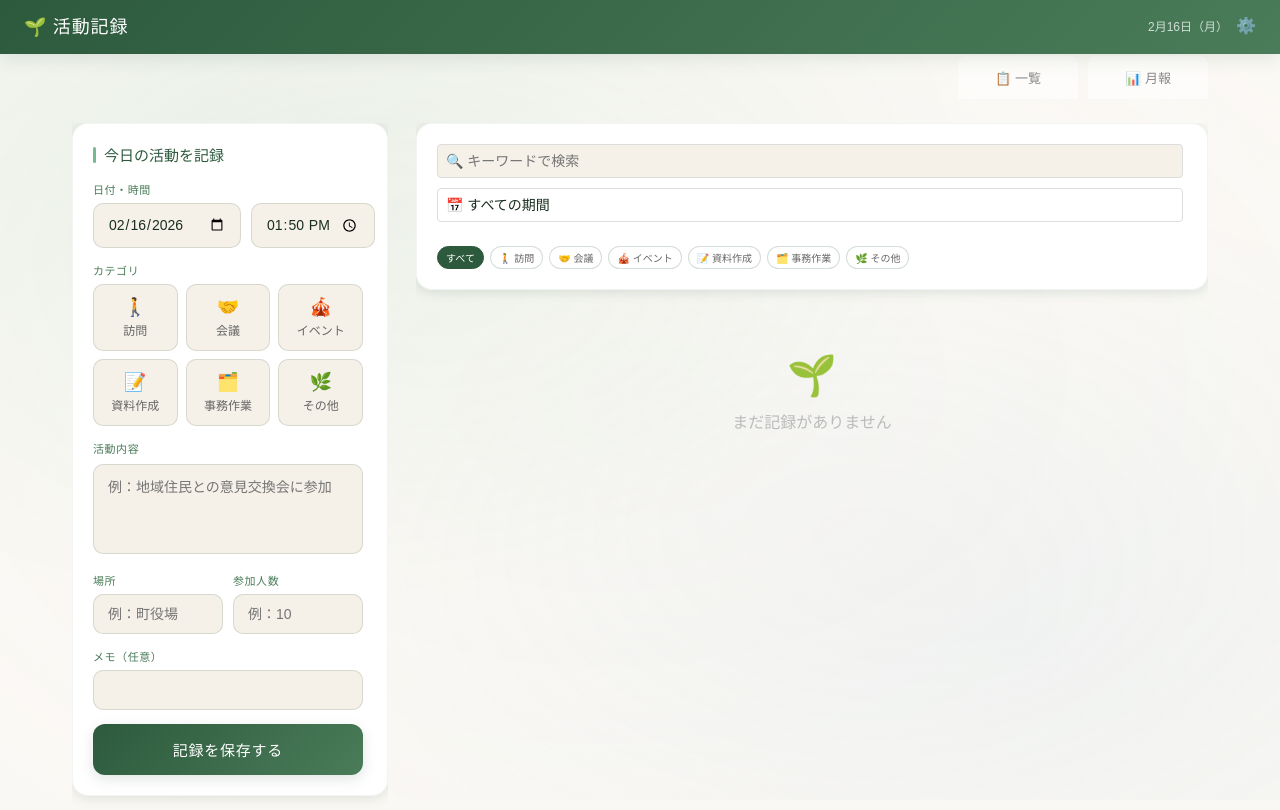
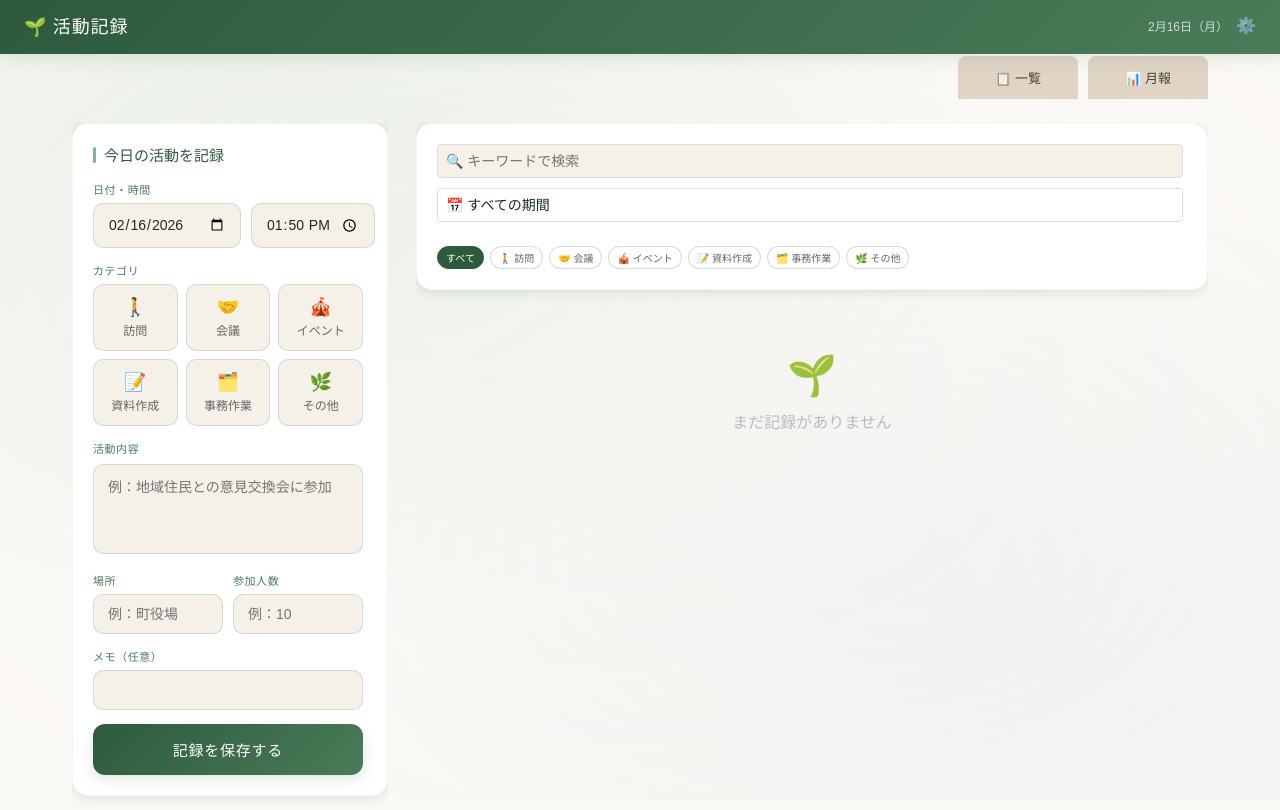
Before and after one commit to haru5512/schedule_manager, a React (Vite) app: page / in a window 1280 px wide. Built offline with nearby package versions, Linux system fonts and the light colour scheme.

Commit message:
Update: PC表示時のタブボタンの色を暖色系に変更 (#e0d5c5)

```diff
--- a/src/index.css
+++ b/src/index.css
@@ -756,7 +756,8 @@ textarea {
     flex: 0 0 auto;
     width: 120px;
     border-bottom: none;
-    background: rgba(255, 255, 255, 0.5);
+    background: #e0d5c5;
+    color: #4a3f32;
     margin-left: 10px;
     border-radius: 8px 8px 0 0;
   }
```
Also changed, not shown: 5 other files (tests, documents, lock files or other folders).
